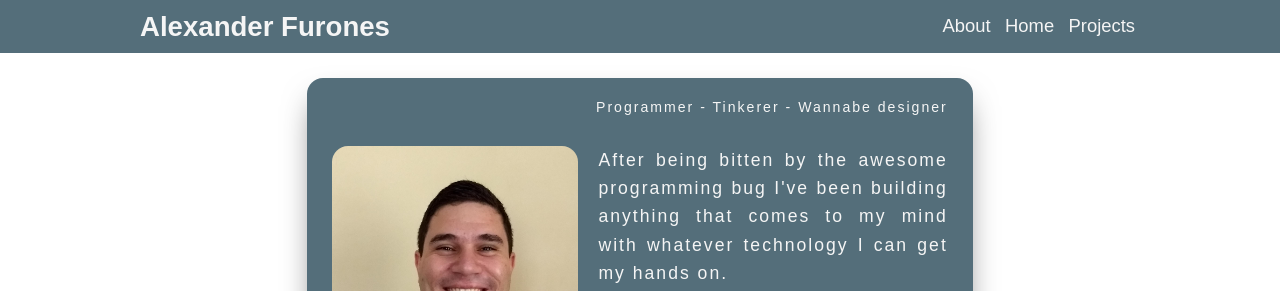
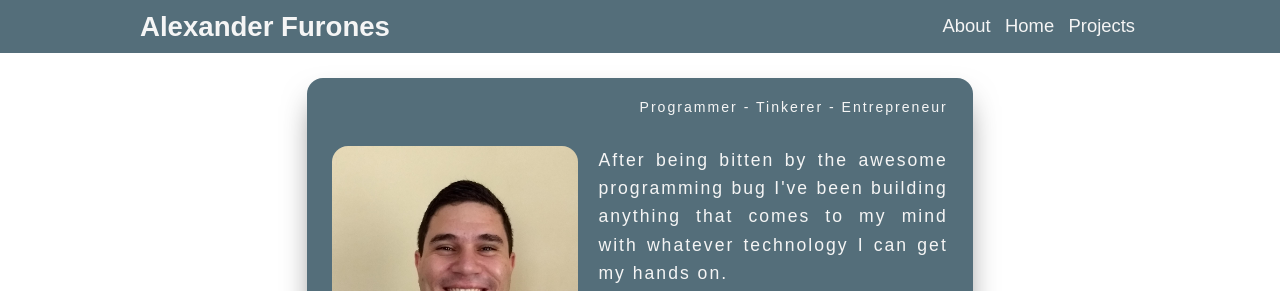
Before and after one commit to alexfuro/portfolio, a Jekyll site: the page built from index.html, in a window 1280 px wide. Shown: the top 291 px of the page. Built offline with Jekyll 4.4.1, drawn with Linux system fonts in a browser that asks for light colours.

Commit message:
Update about and home page card

```diff
--- a/about/about.html
+++ b/about/about.html
@@ -6,7 +6,7 @@ permalink: /about
 
 <h2>About me...</h2>
 <p>
-  Hello there! I'm Alex an aspiring Full Stack Developer and wannabe designer.
+  Hello there! I'm Alex an aspiring Full Stack Developer and entrepreneur.
   So let me give you the quick scoop before I bore you to death. I've always been
   interested in computers and software but I never really looked into it until one
   day my boss at the time asked me if I could update an old attendance database.
--- a/index.html
+++ b/index.html
@@ -5,7 +5,7 @@ layout: profile
 
 <div class="profile-card">
   <div class="profile-header">
-    <p>Programmer - Tinkerer - Wannabe designer</p>
+    <p>Programmer - Tinkerer - Entrepreneur</p>
   </div>
   <div class="profile-body">
     <div class="profile-image">
```
